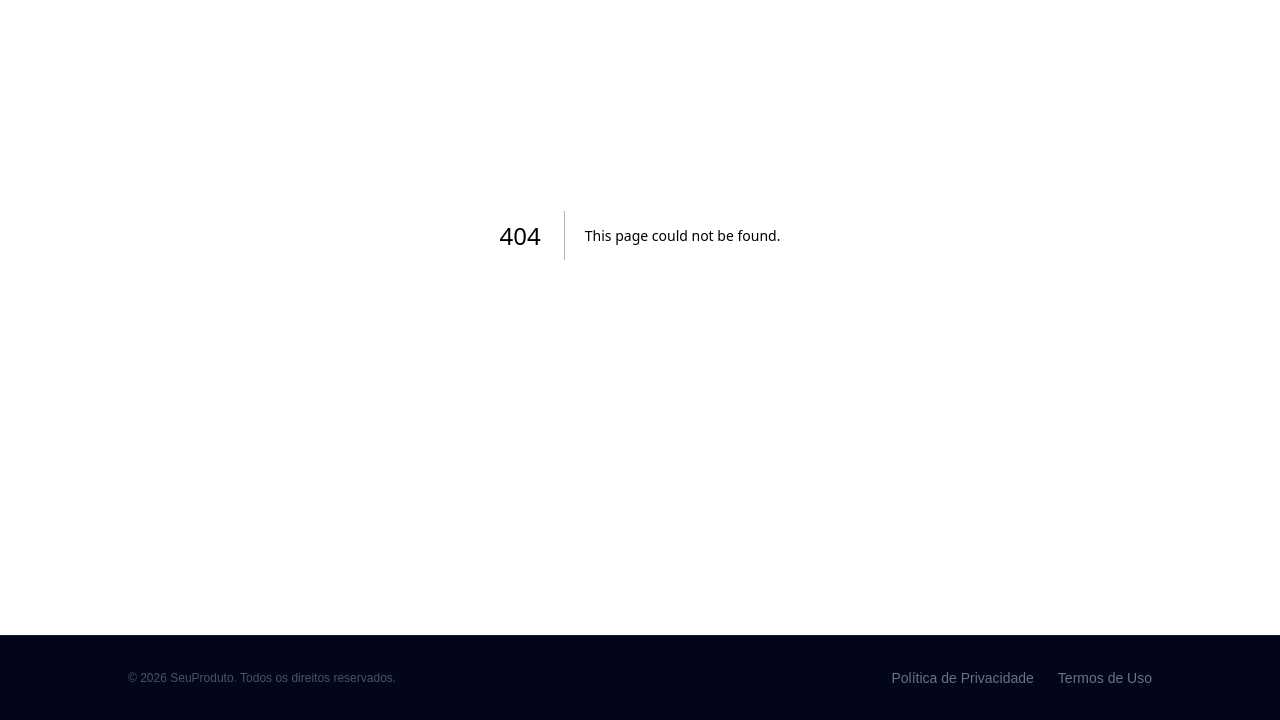
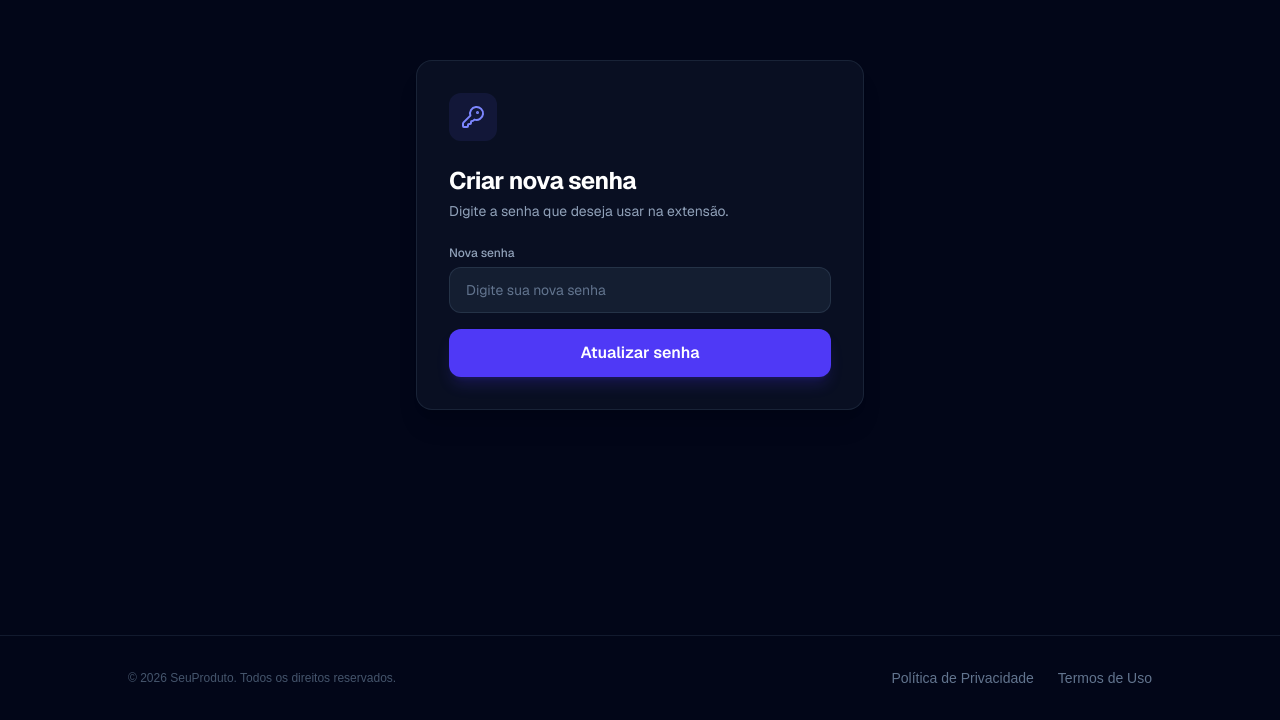
Before and after one commit to CarlosEduardo7700/landing-page-wxt, a Next.js app: page /reset-password in a window 1280 px wide. Before the commit this address had no page. Shown: the part 165-885 px from the top of the page. Built offline with nearby package versions, Linux system fonts and the light colour scheme; no server answers.

Commit message:
feat: add ResetPasswordPage component with password update functionality

```diff
--- /dev/null
+++ b/src/app/reset-password/page.tsx
@@ -0,0 +1,113 @@
+"use client"
+
+import { useState } from "react"
+import { createClient } from "@supabase/supabase-js"
+import { KeyRound, CheckCircle2 } from "lucide-react"
+
+const supabaseUrl = process.env.NEXT_PUBLIC_SUPABASE_URL || ""
+const supabaseAnonKey = process.env.NEXT_PUBLIC_SUPABASE_ANON_KEY || ""
+const supabase = createClient(supabaseUrl, supabaseAnonKey)
+
+const PAGE_STYLES =
+  "bg-slate-950 text-slate-50 min-h-screen font-sans flex items-center justify-center px-6 " +
+  "selection:bg-indigo-500 selection:text-white"
+
+const CARD_STYLES =
+  "w-full max-w-md bg-slate-900/60 border border-slate-800/80 rounded-2xl p-8 shadow-xl"
+
+const ICON_WRAPPER_STYLES =
+  "w-12 h-12 rounded-xl bg-indigo-500/10 flex items-center justify-center text-indigo-400 mb-6"
+
+const TITLE_STYLES = "text-2xl font-bold text-white tracking-tight mb-1"
+
+const SUBTITLE_STYLES = "text-sm text-slate-400 mb-6"
+
+const LABEL_STYLES = "text-xs font-medium text-slate-400 mb-1.5 block"
+
+const INPUT_STYLES =
+  "w-full bg-slate-800/60 border border-slate-700/60 text-slate-50 placeholder-slate-500 " +
+  "rounded-xl px-4 py-3 text-sm outline-none focus:border-indigo-500/60 focus:ring-1 " +
+  "focus:ring-indigo-500/30 transition-colors"
+
+const BUTTON_STYLES =
+  "w-full bg-indigo-600 hover:bg-indigo-500 active:translate-y-0 disabled:opacity-50 " +
+  "disabled:cursor-not-allowed text-white font-semibold py-3 rounded-xl transition-all " +
+  "transform hover:-translate-y-0.5 shadow-lg shadow-indigo-600/20 hover:shadow-indigo-500/30"
+
+const SUCCESS_TITLE_STYLES = "text-xl font-bold text-white mt-4 mb-2"
+
+const SUCCESS_TEXT_STYLES = "text-slate-400 text-sm leading-relaxed"
+
+export default function ResetPasswordPage() {
+  const [newPassword, setNewPassword] = useState("")
+  const [loading, setLoading] = useState(false)
+  const [status, setStatus] = useState("")
+
+  const handleUpdatePassword = async (e: React.FormEvent) => {
+    e.preventDefault()
+    setLoading(true)
+
+    try {
+      const { error } = await supabase.auth.updateUser({
+        password: newPassword,
+      })
+
+      if (error) throw error
+
+      setStatus("success")
+    } catch (err: unknown) {
+      const message = err instanceof Error ? err.message : "Erro desconhecido"
+      alert(`Erro: ${message}`)
+    } finally {
+      setLoading(false)
+    }
+  }
+
+  if (status === "success") {
+    return (
+      <div className={PAGE_STYLES}>
+        <div className={`${CARD_STYLES} text-center`}>
+          <div className="flex justify-center mb-4">
+            <div className="w-14 h-14 rounded-full bg-emerald-500/10 flex items-center justify-center">
+              <CheckCircle2 className="w-7 h-7 text-emerald-400" />
+            </div>
+          </div>
+          <h2 className={SUCCESS_TITLE_STYLES}>Senha alterada com sucesso!</h2>
+          <p className={SUCCESS_TEXT_STYLES}>
+            Você já pode fechar esta aba e fazer login na extensão.
+          </p>
+        </div>
+      </div>
+    )
+  }
+
+  return (
+    <div className={PAGE_STYLES}>
+      <div className={CARD_STYLES}>
+        <div className={ICON_WRAPPER_STYLES}>
+          <KeyRound className="w-6 h-6" />
+        </div>
+        <h2 className={TITLE_STYLES}>Criar nova senha</h2>
+        <p className={SUBTITLE_STYLES}>Digite a senha que deseja usar na extensão.</p>
+
+        <form onSubmit={handleUpdatePassword} className="flex flex-col gap-4">
+          <div>
+            <label htmlFor="password" className={LABEL_STYLES}>Nova senha</label>
+            <input
+              id="password"
+              type="password"
+              placeholder="Digite sua nova senha"
+              value={newPassword}
+              onChange={(e) => setNewPassword(e.target.value)}
+              className={INPUT_STYLES}
+              required
+            />
+          </div>
+          <button type="submit" disabled={loading} className={BUTTON_STYLES}>
+            {loading ? "Salvando..." : "Atualizar senha"}
+          </button>
+        </form>
+      </div>
+    </div>
+  )
+}
```
